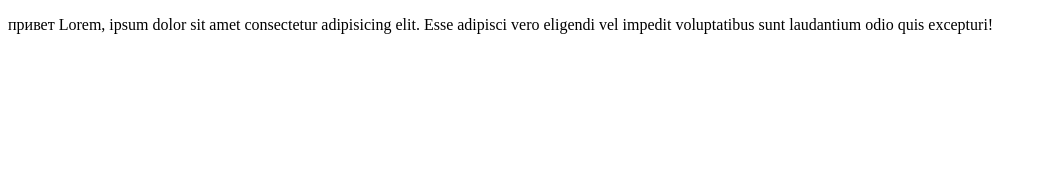
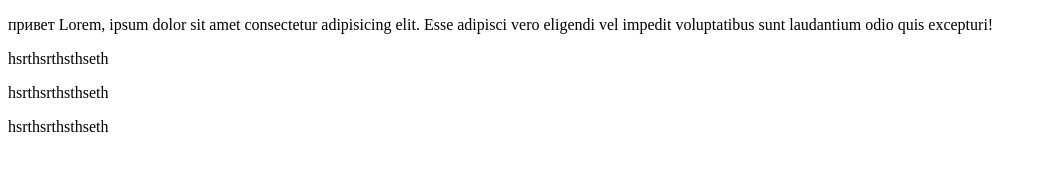
Before and after one commit to KseniaAntipina/git-lesson, a plain HTML site: page index.html in a window 1280 px wide. Shown: the whole page, without its empty margins (0-1047 px from the left). Drawn offline with Linux system fonts and the light colour scheme.

Commit message:
message 2

```diff
--- a/index.html
+++ b/index.html
@@ -11,6 +11,9 @@
 <body>
     <p>привет Lorem, ipsum dolor sit amet consectetur adipisicing elit. Esse adipisci vero eligendi vel impedit
         voluptatibus sunt laudantium odio quis excepturi!</p>
+    <p>hsrthsrthsthseth</p>
+    <p>hsrthsrthsthseth</p>
+    <p>hsrthsrthsthseth</p>
 </body>
 
 </html>
```
